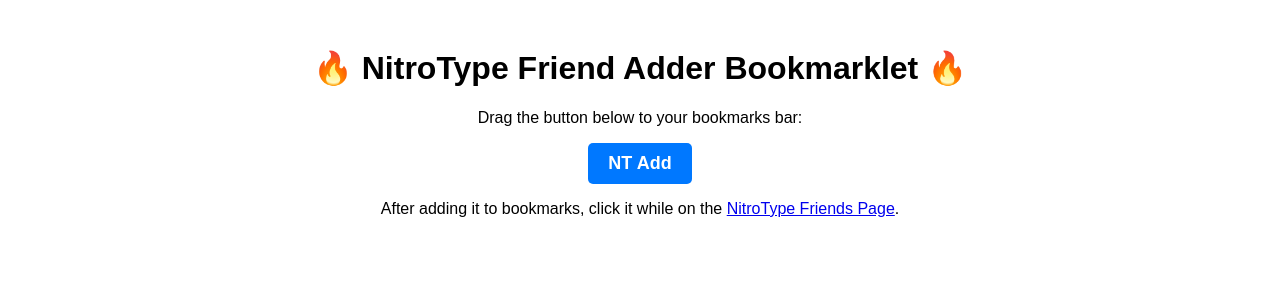
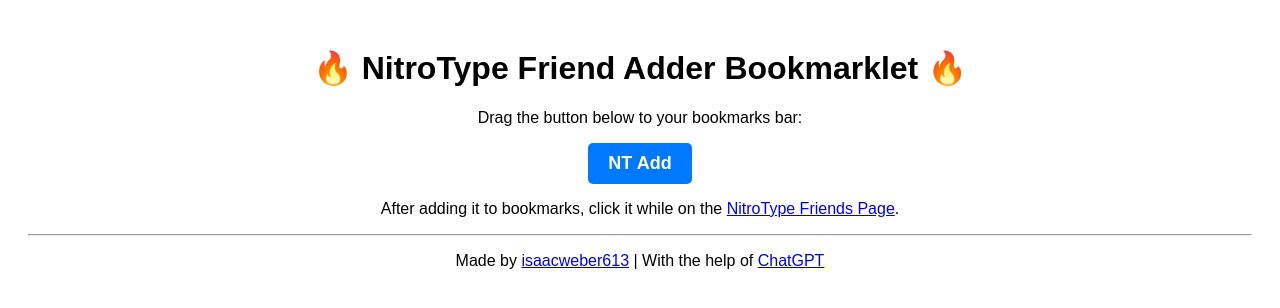
Before and after one commit to isaacweber613/NitroType-Friend-Adder, a plain HTML site: page index.html in a window 1280 px wide. Drawn offline with Linux system fonts and the light colour scheme.

Commit message:
Update index.html

```diff
--- a/index.html
+++ b/index.html
@@ -29,5 +29,10 @@
     </a>
 
     <p>After adding it to bookmarks, click it while on the <a href="https://www.nitrotype.com/friends" target="_blank">NitroType Friends Page</a>.</p>
+    <hr>
+    <p>Made by <a href="https://github.com/isaacweber613" target="_blank">isaacweber613</a> | With the help of <a href="https://openai.com/chatgpt" target="_blank">ChatGPT</a></p>
 </body>
 </html>
+
+</body>
+</html>
```
